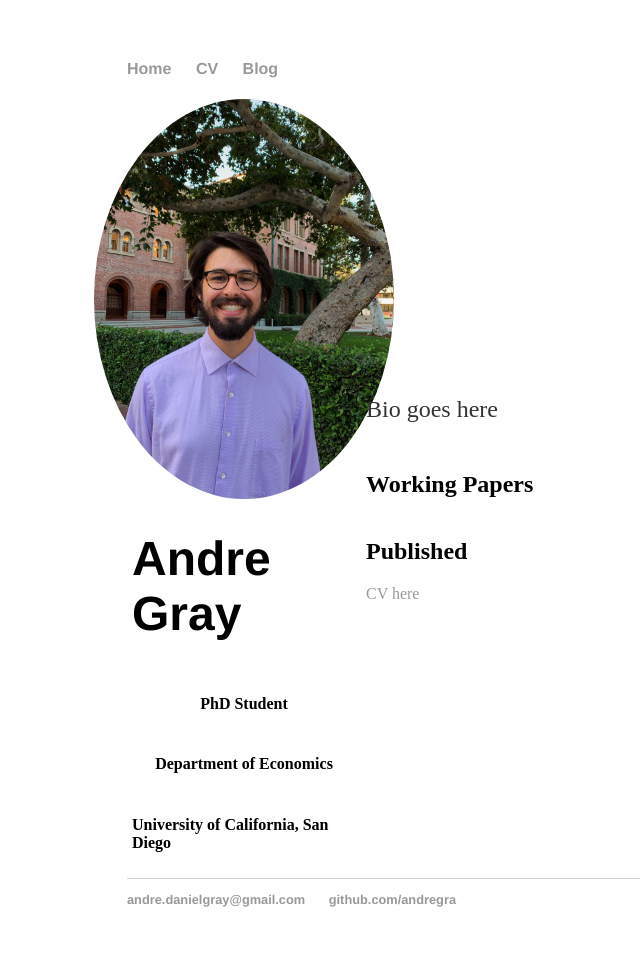
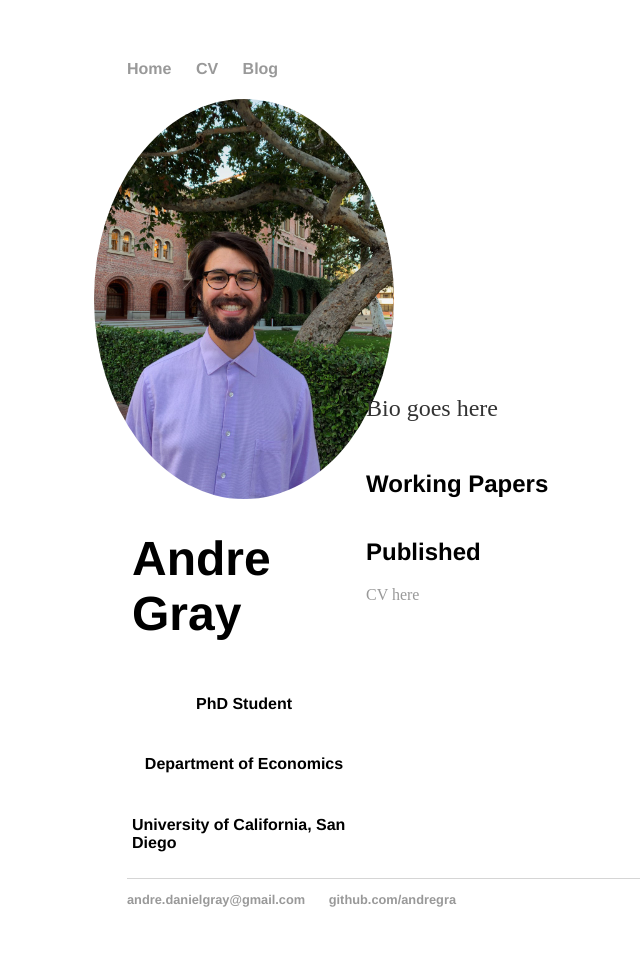
Before and after one commit to andregra/andregra.github.io, a Jekyll site: the page built from index.md, in a window 1280 px wide. Shown: the whole page, without its empty margins (65-705 px from the left). Built offline with Jekyll 4.4.1, drawn with Linux system fonts in a browser that asks for light colours.

Commit message:
Update main.css

```diff
--- a/css/main.css
+++ b/css/main.css
@@ -21,6 +21,9 @@ a:hover {
 }
 h1 {
     font-size: 3em;
+    font-family:'Helvetica', 'Arial', 'Sans-Serif';
+}
+h2, h3, h4 {
     font-family:'Helvetica', 'Arial', 'Sans-Serif';
 }
 p {
@@ -64,5 +67,5 @@ ul.posts li {
 }
 
 .profile-picture {
-  border-radius: 50%;
+  border-radius: 60%;
 }
```
